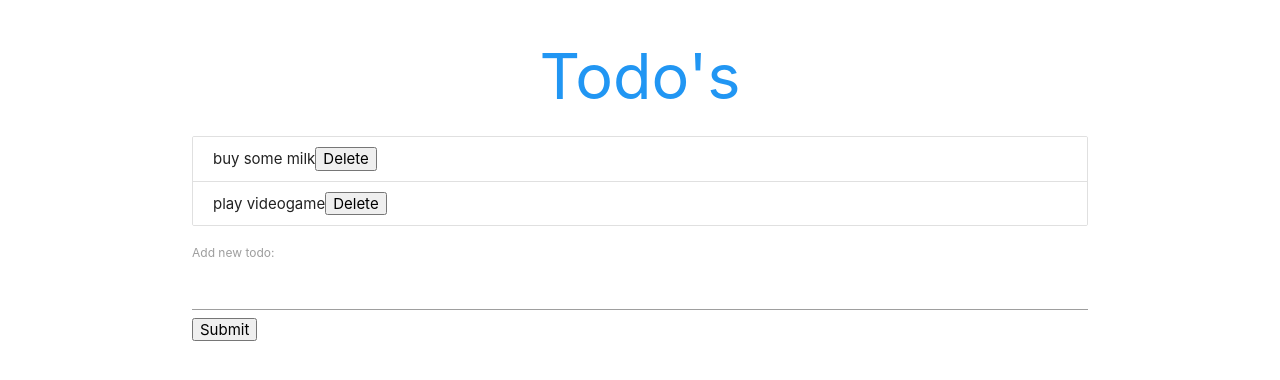
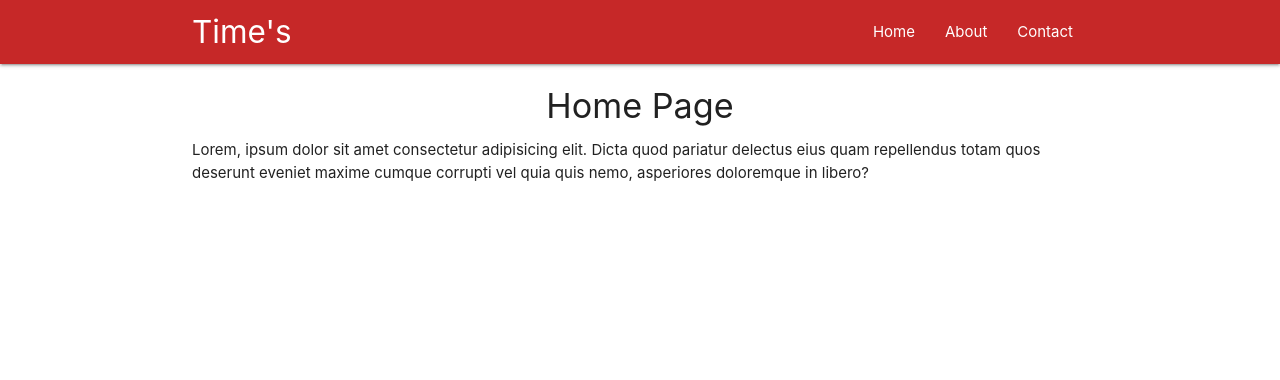
Before and after one commit to maximus-dr/react-redux-practice, a React (Create React App) app: page / in a window 1280 px wide. Shown: the top 380 px of the page. Built offline with nearby package versions, Linux system fonts and the light colour scheme.

Commit message:
Added basic routing in Navbar

```diff
--- a/package.json
+++ b/package.json
@@ -8,6 +8,7 @@
     "@testing-library/user-event": "^12.1.10",
     "react": "^17.0.1",
     "react-dom": "^17.0.1",
+    "react-router-dom": "^5.2.0",
     "react-scripts": "4.0.1",
     "web-vitals": "^0.2.4"
   },
--- a/src/AddForm.js
+++ /dev/null
@@ -1,34 +0,0 @@
-import React, { Component } from 'react'
-
-export default class AddForm extends Component {
-
-  state = {
-    content: ''
-  }
-
-  handleChange = (e) => {
-    this.setState({
-      content: e.target.value
-    });
-  }
-
-  handleSubmit = (e) => {
-    e.preventDefault();
-    this.props.addTodo(this.state);
-    this.setState({
-      content: ''
-    });
-  }
-
-  render() {
-    return (
-      <div>
-        <form onSubmit={this.handleSubmit}>
-          <label htmlFor="add">Add new todo: </label>
-          <input type="text" id="add" onChange={this.handleChange} value={this.state.content} />
-          <button>Submit</button>
-        </form>
-      </div>
-    )
-  }
-}
--- a/src/App.js
+++ b/src/App.js
@@ -1,42 +1,23 @@
 import React, { Component } from 'react';
-import AddForm from './AddForm';
-import Todos from './Todos';
+import { BrowserRouter, Route } from 'react-router-dom';
+import Navbar from './components/Navbar';
+import Home from './components/Home';
+import About from './components/About';
+import Contact from './components/Contact';
 
 
 export default class App extends Component {
 
-  state = {
-    todos: [
-      {id: 1, content: 'buy some milk'},
-      {id: 2, content: 'play videogame'}
-    ]
-  }
-
-  deleteTodo = (id) => {
-    const todos = this.state.todos.filter(item => {
-      return item.id !== id;
-    });
-
-    this.setState({
-      todos: todos
-    });
-  }
-
-  addTodo = (todo) => {
-    todo.id = Math.random();
-    let todos = [...this.state.todos, todo];
-    this.setState({
-      todos
-    });
-  }
-
   render() {
     return (
-      <div className="todo-app container">
-        <h1 className="center blue-text">Todo's</h1>
-        <Todos todos={this.state.todos} deleteTodo={this.deleteTodo} />
-        <AddForm addTodo={this.addTodo} />
-      </div>
+      <BrowserRouter>
+        <div className="App">
+          <Navbar />
+          <Route exact path="/" component={Home} />
+          <Route path="/about" component={About} />
+          <Route path="/contact" component={Contact} />
+        </div>
+      </BrowserRouter>
     )
   }
 }
--- a/src/Todos.js
+++ /dev/null
@@ -1,21 +0,0 @@
-import React from 'react'
-
-export default function Todos({todos, deleteTodo}) {
-
-  const todosList = todos.length
-    ? todos.map(item => {
-      return (
-        <div className="collection-item" key={item.id}>
-          <span>{item.content}</span>
-          <button onClick={() => deleteTodo(item.id)}>Delete</button>
-        </div>
-      );
-    })
-    : <p className="center">You have no todo's left</p>;
-
-  return (
-    <div className="todos collection">
-      {todosList}
-    </div>
-  )
-}
--- /dev/null
+++ b/src/components/About.js
@@ -0,0 +1,12 @@
+import React from 'react'
+
+export default function About() {
+  return (
+    <div className="container">
+      <h4 className="center">About Page</h4>
+      <p>
+        Lorem, ipsum dolor sit amet consectetur adipisicing elit. Dicta quod pariatur delectus eius quam repellendus totam quos deserunt eveniet maxime cumque corrupti vel quia quis nemo, asperiores doloremque in libero?
+      </p>
+    </div>
+  )
+}
--- /dev/null
+++ b/src/components/Contact.js
@@ -0,0 +1,12 @@
+import React from 'react'
+
+export default function Contact() {
+  return (
+    <div className="container">
+      <h4 className="center">Contact Page</h4>
+      <p>
+        Lorem, ipsum dolor sit amet consectetur adipisicing elit. Dicta quod pariatur delectus eius quam repellendus totam quos deserunt eveniet maxime cumque corrupti vel quia quis nemo, asperiores doloremque in libero?
+      </p>
+    </div>
+  )
+}
--- /dev/null
+++ b/src/components/Home.js
@@ -0,0 +1,12 @@
+import React from 'react'
+
+export default function Home() {
+  return (
+    <div className="container">
+      <h4 className="center">Home Page</h4>
+      <p>
+        Lorem, ipsum dolor sit amet consectetur adipisicing elit. Dicta quod pariatur delectus eius quam repellendus totam quos deserunt eveniet maxime cumque corrupti vel quia quis nemo, asperiores doloremque in libero?
+      </p>
+    </div>
+  )
+}
--- /dev/null
+++ b/src/components/Navbar.js
@@ -0,0 +1,16 @@
+import React from 'react'
+
+export default function Navbar() {
+  return (
+    <nav className="nav-wrapper red darken-3">
+      <div className="container">
+        <a className="brand-logo">Time's</a>
+        <ul className="right">
+          <li><a href="/">Home</a></li>
+          <li><a href="/about">About</a></li>
+          <li><a href="/contact">Contact</a></li>
+        </ul>
+      </div>
+    </nav>
+  )
+}
```
Also changed, not shown: 2 other files (tests, documents, lock files or other folders).
